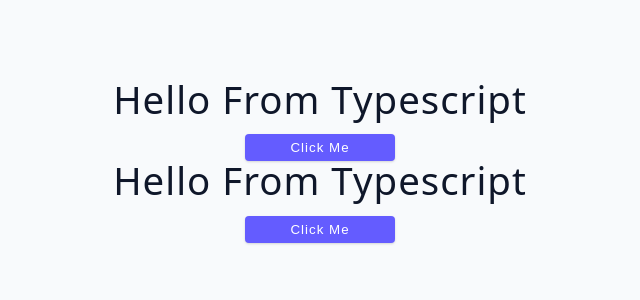
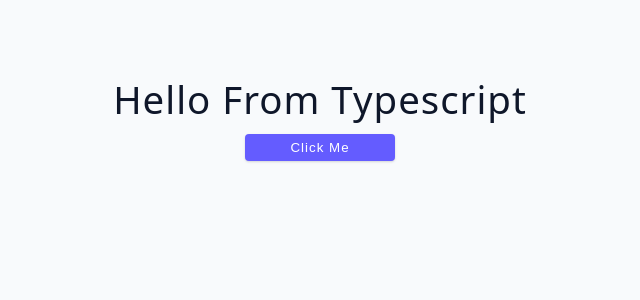
Before and after one commit to RyanTren/TypeScript-Learning, a React (Vite) app in the folder project/react-typescript/: page / in a window 1280 px wide. Shown: the top 300 px of the page, without its empty margins (320-960 px from the left). Built offline with nearby package versions, Linux system fonts and the light colour scheme.

Commit message:
Update App.tsx

```diff
--- a/project/react-typescript/src/App.tsx
+++ b/project/react-typescript/src/App.tsx
@@ -4,7 +4,6 @@ function App() {
   return (
     <main>
       <Component />
-      <Component />
     </main>
   )
 }
```
